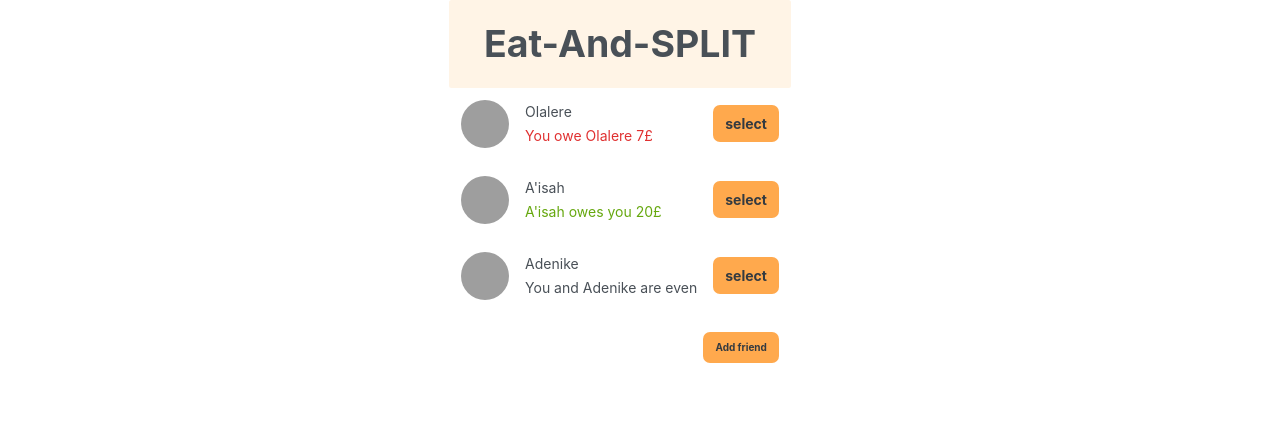
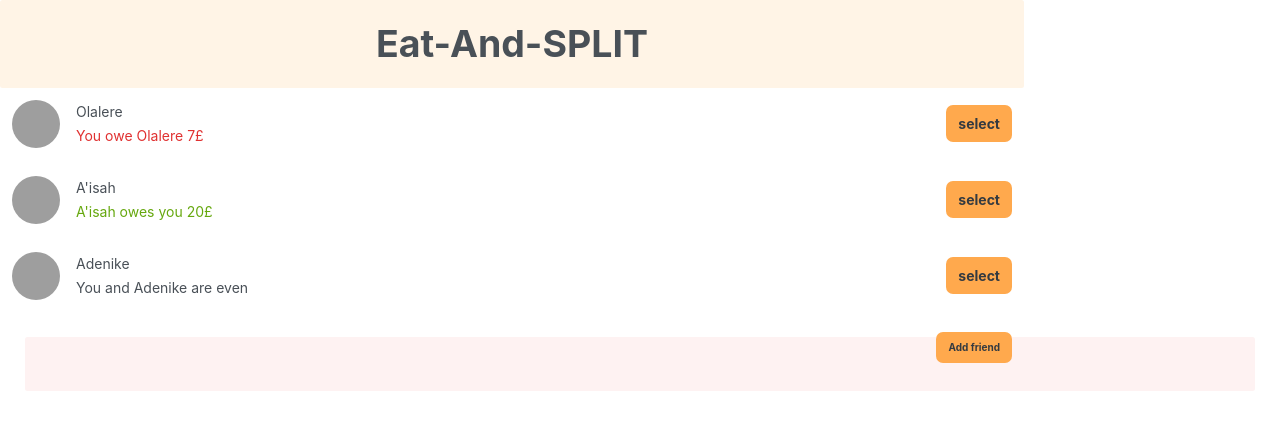
Before and after one commit to olayiwola2288/Restaurant-Calculator, a React (Create React App) app: page / in a window 1280 px wide. Shown: the top 430 px of the page. Built offline with nearby package versions, Linux system fonts and the light colour scheme; grey boxes are pictures that could not be loaded.

Commit message:
chainging some styles to increas it's astetic value

```diff
--- a/src/App.js
+++ b/src/App.js
@@ -56,11 +56,12 @@ export default function App() {
       )
     );
 
-    setSelectedFriend(null)
+    setSelectedFriend(null);
   }
 
   return (
-    <div className="app lg:flex md:flex">
+    <div className=" flex-col min-h-screen items-center justify-between">
+      <div className="App lg:flex-row md:flex-row flex-1 w-full max-w-screen-lg">
         <div className="sidebar">
           <FriendList
             friends={friends}
@@ -80,15 +81,21 @@ export default function App() {
             onSplitBill={handleSplitBill}
           />
         )}
-      <Footer/>
+
       </div>
+      <Footer />
+      </div>
+
+
   );
 }
 
 function FriendList({ friends, onSelection, selectedFriend }) {
   return (
     <div>
-      <h1 className="text-center font-bold text-6xl py-10 bg-[#fff4e6] rounded ">Eat-And-SPLIT</h1>
+      <h1 className="text-center font-bold text-6xl py-10 bg-[#fff4e6] rounded ">
+        Eat-And-SPLIT
+      </h1>
       <ul>
         {friends.map((friend) => (
           <Friend
@@ -166,7 +173,9 @@ function FormAddFriend({ onAddFriend }) {
       />
 
       <Button>Add</Button>
+
     </form>
+
   );
 }
 function FormSplitBill({ selectedFriend, onSplitBill }) {
@@ -222,10 +231,15 @@ function FormSplitBill({ selectedFriend, onSplitBill }) {
   );
 }
 function Footer() {
-  return(
-    <div>
-      <marquee> </marquee>
-
+  return (
+    <div className="mx-10 rounded bg-red-50 my-10 text-3xl">
+      <marquee behavior="scroll" direction="left" scrollamount="5">
+        In a world where sharing meals and experiences is a cherished tradition,
+        managing shared expenses can sometimes be a hassle. Enter
+        "Eat-And-SPLIT," a user-friendly and intuitive web application designed
+        to simplify the process of splitting bills and keeping track of shared
+        expenses among friends.{" "}
+      </marquee>
     </div>
-  )
+  );
 }
```
Lines whose indentation alone changed are shown as unchanged.
